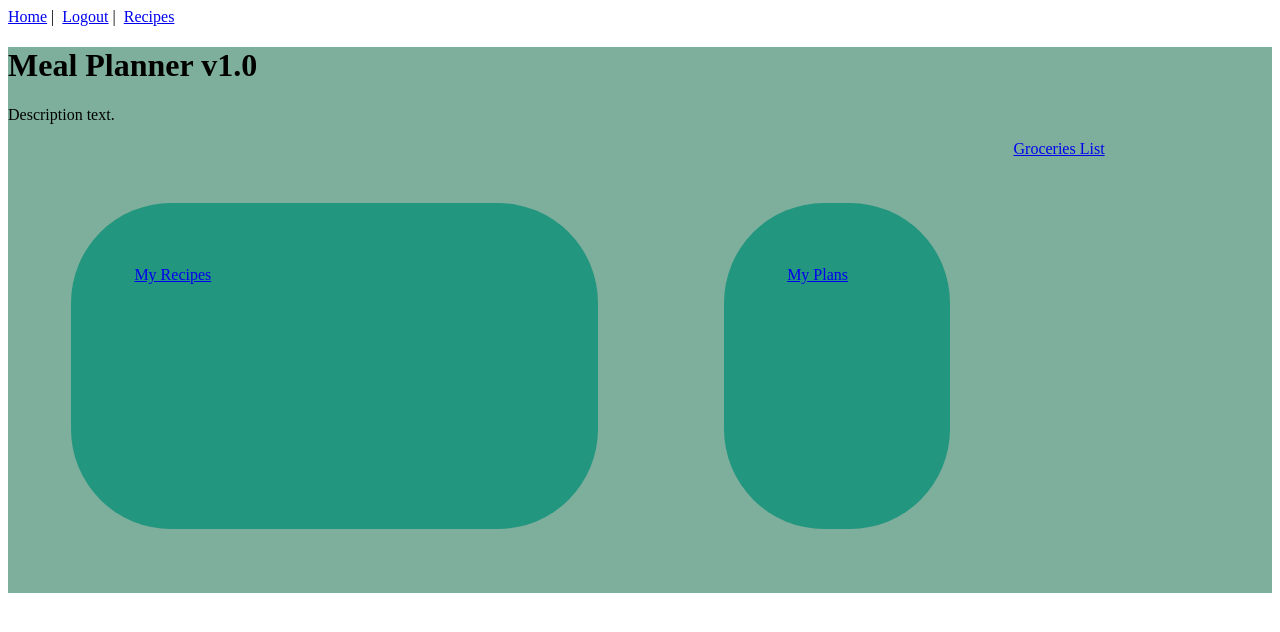
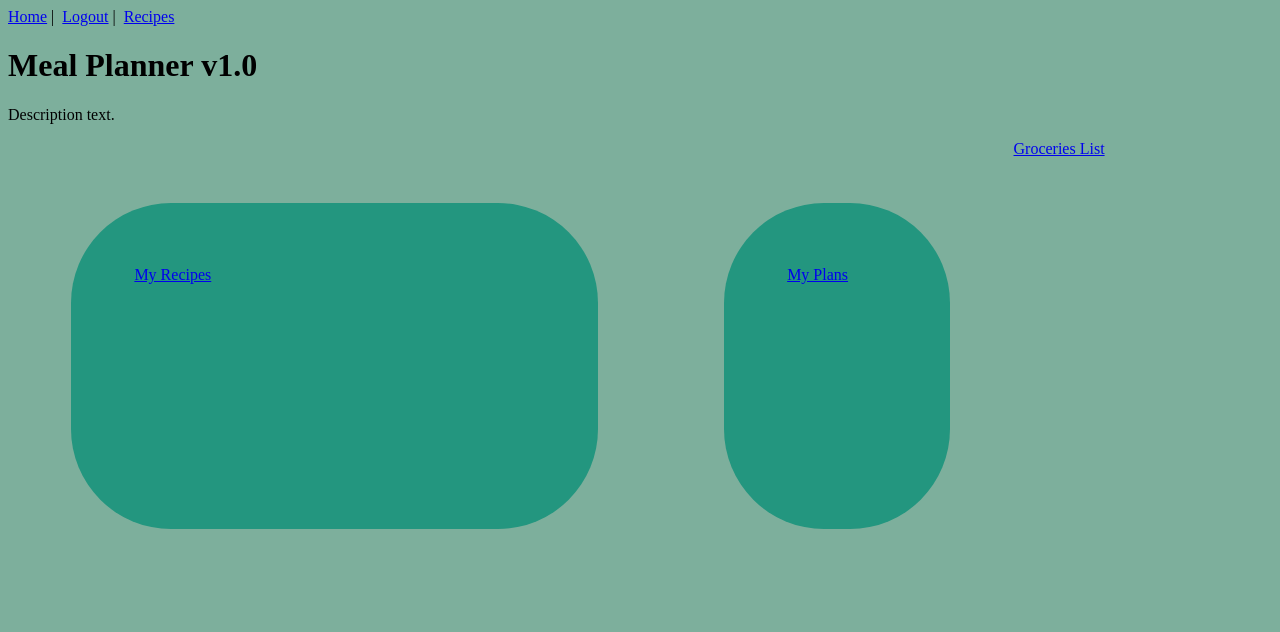
Before and after one commit to szulinski/capstone3, a Vue app in the folder vue/: page / in a window 1280 px wide. Shown: the top 632 px of the page. Built offline with nearby package versions, Linux system fonts and the light colour scheme; sample sign-in values are in the browser's storage.

Commit message:
all green + not logged in view

```diff
--- a/vue/public/index.html
+++ b/vue/public/index.html
@@ -14,4 +14,9 @@
     <div id="app"></div>
     <!-- built files will be auto injected -->
   </body>
+  <style>
+    html {
+      background-color:#7daf9c;
+}
+  </style>
 </html>
--- a/vue/src/App.vue
+++ b/vue/src/App.vue
@@ -1,10 +1,5 @@
 <template>
   <div id="app">
-    <div id="nav">
-      <router-link v-bind:to="{ name: 'home' }">Home</router-link>&nbsp;|&nbsp;
-      <router-link v-bind:to="{ name: 'logout' }" v-if="$store.state.token != ''">Logout</router-link>&nbsp;|&nbsp;
-      <router-link v-bind:to="{ name: 'all-recipes'}" v-if="$store.state.toke != ''">Recipes</router-link>
-    </div>
     <router-view />
   </div>
 </template>
--- a/vue/src/views/Home.vue
+++ b/vue/src/views/Home.vue
@@ -1,5 +1,10 @@
 <template>
   <div class="home">
+    <div id="nav">
+      <router-link v-bind:to="{ name: 'home' }">Home</router-link>&nbsp;|&nbsp;
+      <router-link v-bind:to="{ name: 'logout' }" v-if="$store.state.token != ''">Logout</router-link>&nbsp;|&nbsp;
+      <router-link v-bind:to="{ name: 'all-recipes'}" v-if="$store.state.toke != ''">Recipes</router-link>
+    </div>
     <h1>Meal Planner v1.0</h1>
     <p>Description text.</p>
     <div class="router-links">
--- a/vue/src/views/MyRecipes.vue
+++ b/vue/src/views/MyRecipes.vue
@@ -1,6 +1,6 @@
 <template>
 <div>
-  <saved-recipes-list/>
+  <saved-recipes-list :key="this.version"/>
 </div>
 </template>
 
@@ -9,6 +9,11 @@ import SavedRecipesList from '../components/SavedRecipesList.vue'
 export default {
   name: "saved-recipes",
   components: { SavedRecipesList },
+  data() {
+    return {
+      version: 0
+    }
+  }
 
 }
 </script>
```
